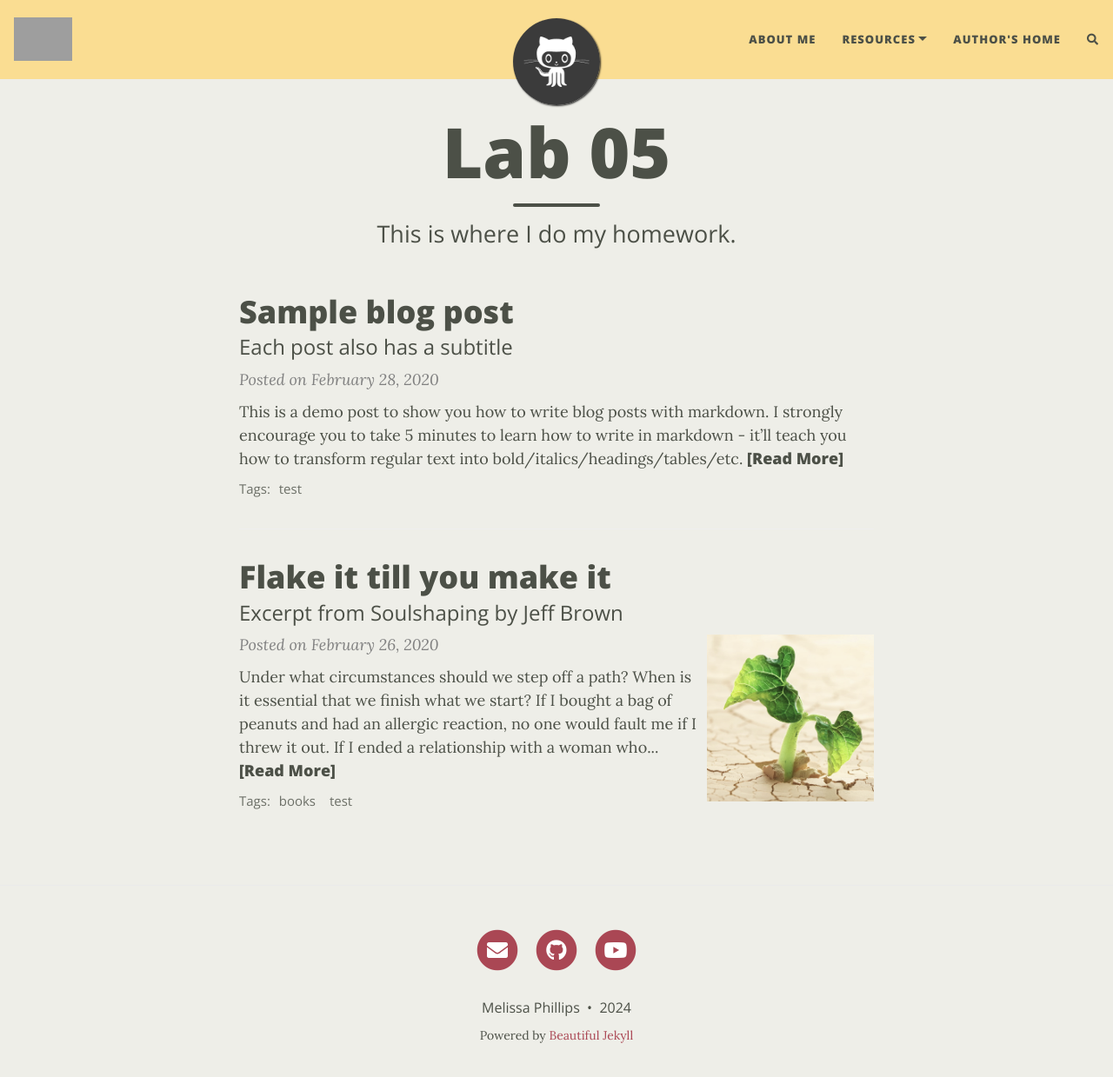
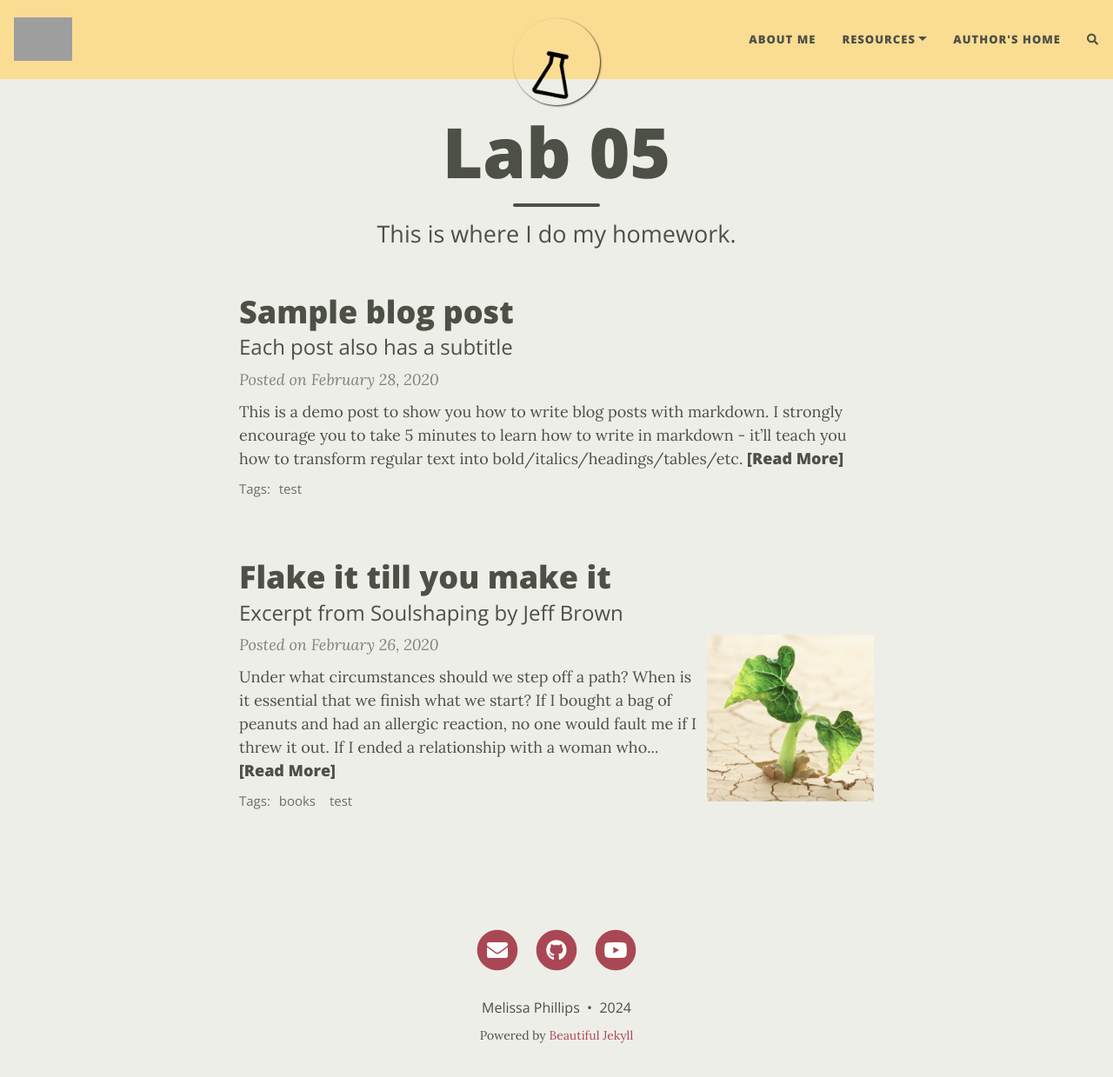
Before and after one commit to M-Gamez/Lab-05, a Jekyll site: the page built from index.html, in a window 1280 px wide and 1252 px high. Shown: the top 1239 px of the window at 87% size. Built offline with Jekyll 4.4.1, drawn with Linux system fonts in a browser that asks for light colours; nearby versions of some CDN libraries; the list of posts is cut into pages by our own code; comment, search, counter and statistics services are not loaded; grey boxes are pictures that could not be loaded.

Commit message:
Update _config.yml

```diff
--- a/_config.yml
+++ b/_config.yml
@@ -24,7 +24,7 @@ navbar-links:
 
 # Image to show in the navigation bar - works best with a square image
 # Remove this parameter if you don't want an image in the navbar
-avatar: "/assets/img/avatar-icon.png"
+avatar: "assets/img/beaker.gif"
 
 # By default, the image is cut into a circle. You can disable this behaviour by setting 'round-avatar: false'
 round-avatar: true
```
